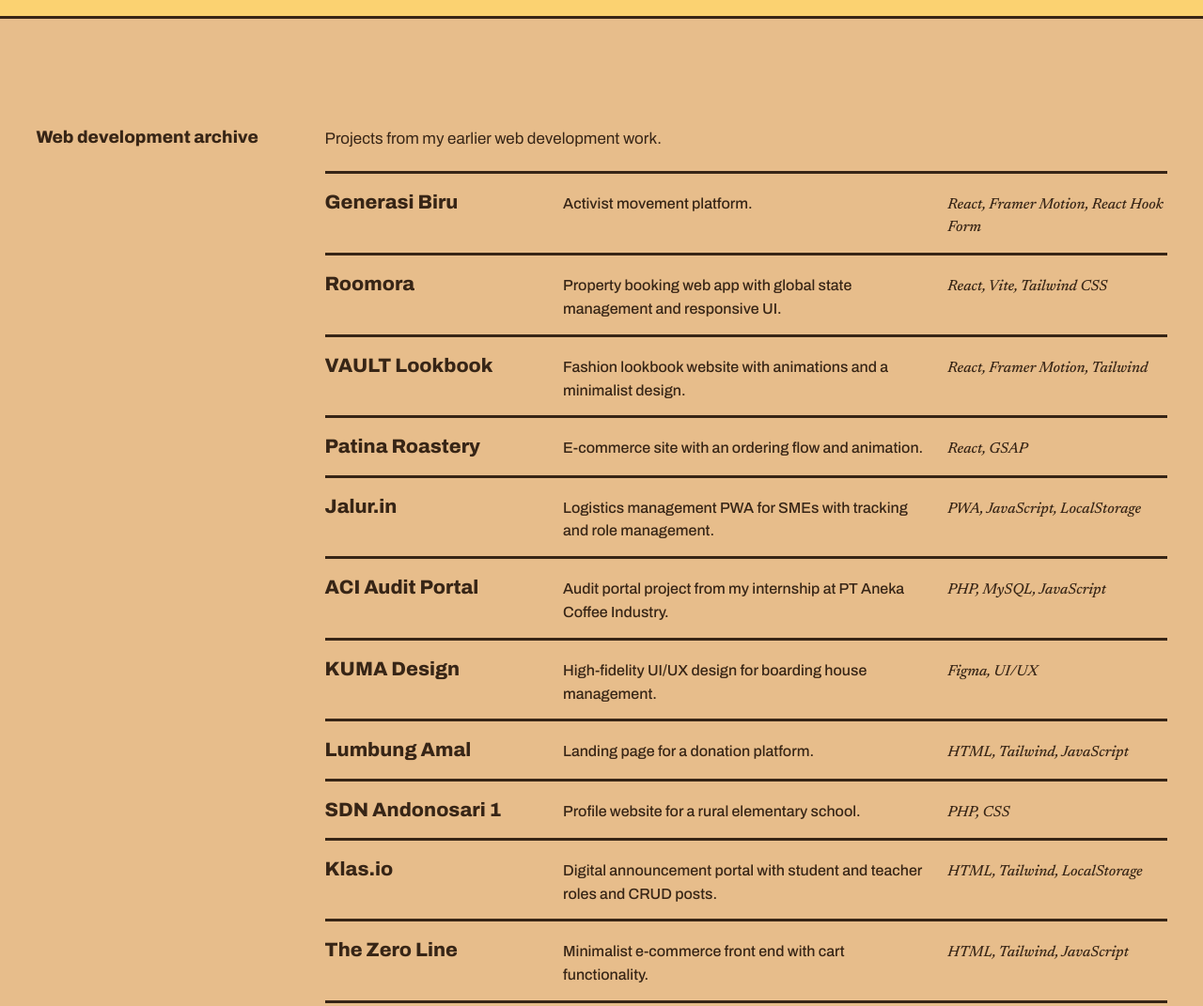
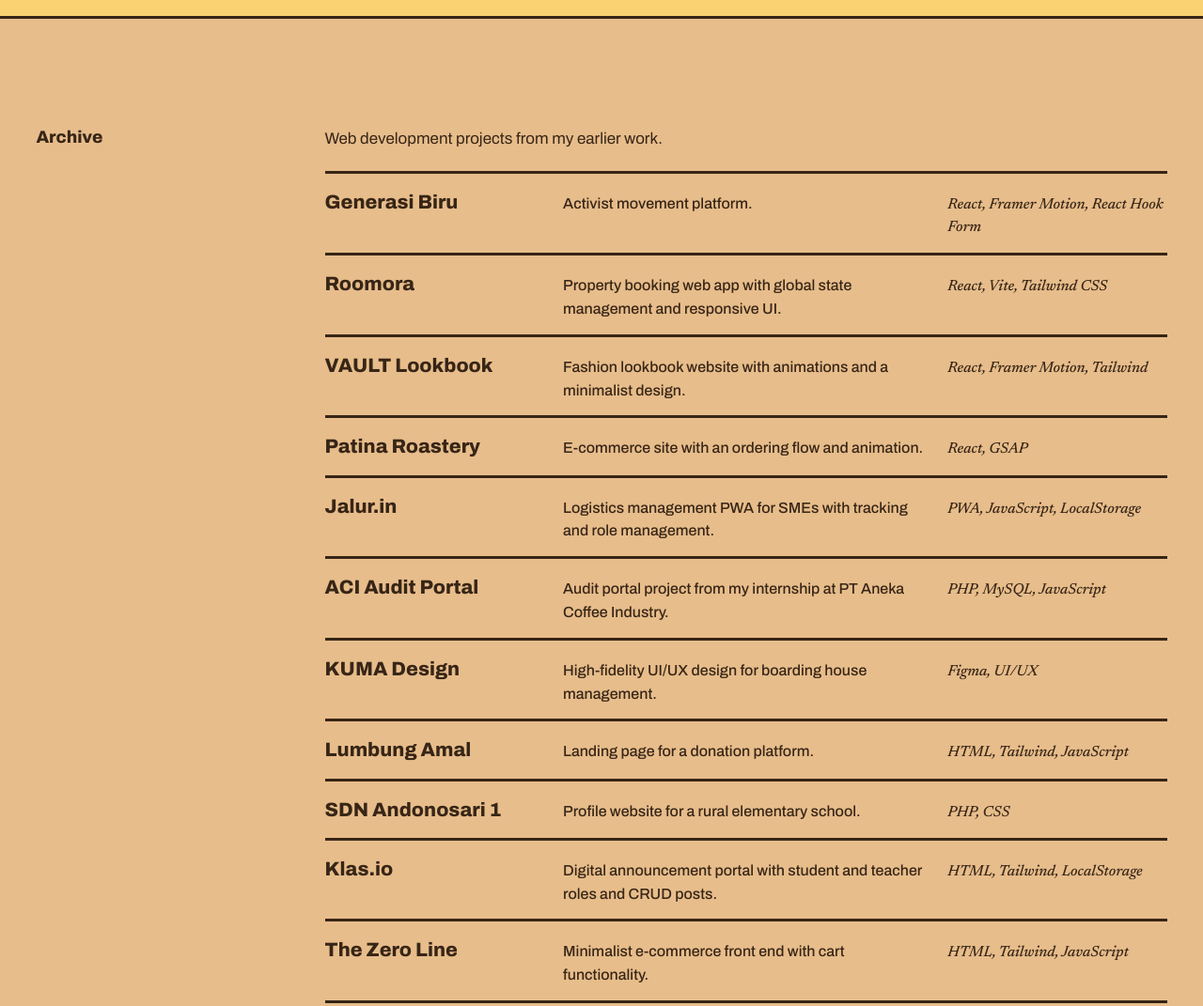
Before and after one commit to notyuebutyue/portfolio, a plain HTML site: page index.html in a window 1280 px wide. Shown: the part 3400-4471 px from the top of the page at 94% size. Drawn offline with Linux system fonts and the light colour scheme.

Commit message:
Update index.html

```diff
--- a/index.html
+++ b/index.html
@@ -86,7 +86,7 @@
 
 <section class="exp" id="experience">
   <div class="wrap grid">
-    <h2 class="lab">Experience and education</h2>
+    <h2 class="lab">Experience</h2>
     <div class="main">
       <div>
         <article>
@@ -125,9 +125,9 @@
 
 <section class="arch" id="projects">
   <div class="wrap grid">
-    <h2 class="lab">Web development archive</h2>
+    <h2 class="lab">Archive</h2>
     <div class="main">
-      <p>Projects from my earlier web development work.</p>
+      <p>Web development projects from my earlier work.</p>
       <ul>
         <li><a href="https://generasi-biru-app.vercel.app/">Generasi Biru <span>Activist movement platform.</span><span class="stack">React, Framer Motion, React Hook Form</span></a></li>
         <li><a href="https://roomora-app.vercel.app/">Roomora <span>Property booking web app with global state management and responsive UI.</span><span class="stack">React, Vite, Tailwind CSS</span></a></li>
```
